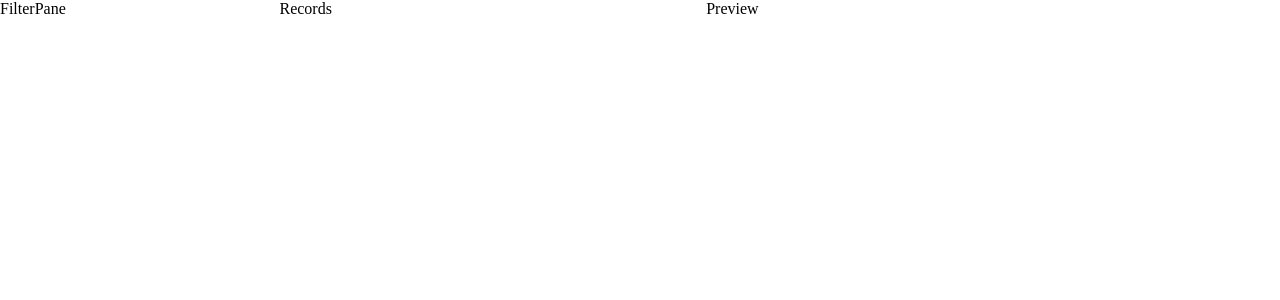
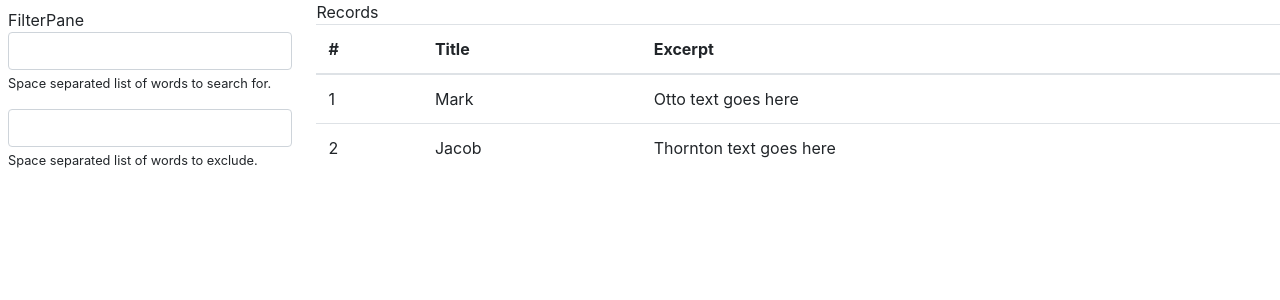
Before and after one commit to martoio/segmed_segmail, a React app: page / in a window 1280 px wide. Shown: the top 300 px of the page. Built offline with nearby package versions, Linux system fonts and the light colour scheme.

Commit message:
Create basic layout in React

```diff
--- a/public/index.html
+++ b/public/index.html
@@ -5,6 +5,12 @@
 	<meta charset="utf-8">
 	<meta name="viewport" content="width=device-width, initial-scale=1, shrink-to-fit=no">
     <meta name="theme-color" content="#000000">
+    <link
+        rel="stylesheet"
+        href="https://maxcdn.bootstrapcdn.com/bootstrap/4.5.0/css/bootstrap.min.css"
+        integrity="sha384-9aIt2nRpC12Uk9gS9baDl411NQApFmC26EwAOH8WgZl5MYYxFfc+NcPb1dKGj7Sk"
+        crossorigin="anonymous"
+    />
     <title>SegMail</title>
     <style>
         body, html {
--- a/src/components/FilterPane/index.tsx
+++ b/src/components/FilterPane/index.tsx
@@ -1,6 +1,7 @@
 import * as React from 'react';
 
 import {FilterPaneWrapper} from './styles';
+import { Form } from 'react-bootstrap';
 
 export interface FilterPaneProps {
 
@@ -8,6 +9,23 @@ export interface FilterPaneProps {
 
 export const FilterPane: React.FC<FilterPaneProps> = (props: FilterPaneProps) => {
     return (
-        <FilterPaneWrapper>FilterPane</FilterPaneWrapper>
+        <FilterPaneWrapper>
+            FilterPane
+            <Form>
+                <Form.Group controlId='shouldBooleanQuery'>
+                    <Form.Control placeholder=""/>
+                    <Form.Text>
+                        Space separated list of words to search for.
+                    </Form.Text>
+                </Form.Group>
+                <Form.Group controlId='notBooleanQuery'>
+                    <Form.Control ></Form.Control>
+                    <Form.Text>
+                        Space separated list of words to exclude.
+                    </Form.Text>
+                </Form.Group>
+            </Form>
+
+        </FilterPaneWrapper>
     );
 };
--- a/src/components/FilterPane/styles.tsx
+++ b/src/components/FilterPane/styles.tsx
@@ -2,4 +2,5 @@ import styled from 'styled-components';
 
 export const FilterPaneWrapper = styled.div`
     width: calc(100% / 9 * 2 + 16px);
+    padding: 8px;
 `;
--- a/src/components/RecordList/index.tsx
+++ b/src/components/RecordList/index.tsx
@@ -1,4 +1,5 @@
 import * as React from 'react';
+import { Table } from 'react-bootstrap';
 
 import { RecordListWrapper } from './styles';
 
@@ -8,6 +9,29 @@ export interface RecordListProps {
 
 export const RecordList: React.FC<RecordListProps> = (props: RecordListProps) => {
     return (
-        <RecordListWrapper>Records</RecordListWrapper>
+        <RecordListWrapper>
+            Records
+            <Table>
+                <thead>
+                    <tr>
+                        <th>#</th>
+                        <th>Title</th>
+                        <th>Excerpt</th>
+                    </tr>
+                </thead>
+                <tbody>
+                    <tr>
+                        <td>1</td>
+                        <td>Mark</td>
+                        <td>Otto text goes here</td>
+                    </tr>
+                    <tr>
+                        <td>2</td>
+                        <td>Jacob</td>
+                        <td>Thornton text goes here</td>
+                    </tr>
+                </tbody>
+            </Table>
+        </RecordListWrapper>
     );
 };
--- a/src/components/RecordList/styles.tsx
+++ b/src/components/RecordList/styles.tsx
@@ -1,5 +1,6 @@
 import styled from 'styled-components';
 
 export const RecordListWrapper = styled.div`
-    width: calc(100% / 9 * 3 + 32px);
+    flex: 1;
+    margin-left: 16px;
 `;
--- a/src/components/index.tsx
+++ b/src/components/index.tsx
@@ -15,7 +15,6 @@ export default function App() {
     <Wrapper className="App">
       <FilterPane />
       <RecordList />
-      <PreviewPane />
     </Wrapper>
   );
 }
```
